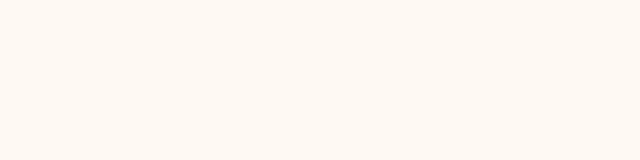
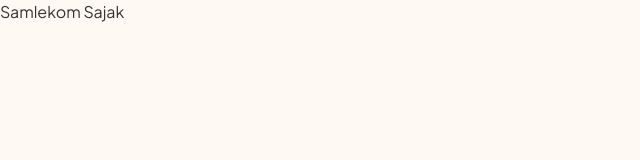
Before and after one commit to SuryaAtmaja1/10-Aplikasi-Web-2025, a Next.js app in the folder frontend/: page / in a window 1280 px wide. Shown: the top 160 px of the page, without its empty margins (0-640 px from the left). Built offline with nearby package versions, Linux system fonts and the light colour scheme; a web font is replaced by a local one.

Commit message:
fix: font and color backgroun default

```diff
--- a/frontend/package.json
+++ b/frontend/package.json
@@ -11,7 +11,8 @@
   "dependencies": {
     "next": "16.0.0",
     "react": "19.2.0",
-    "react-dom": "19.2.0"
+    "react-dom": "19.2.0",
+    "react-icons": "^5.5.0"
   },
   "devDependencies": {
     "@tailwindcss/postcss": "^4",
--- a/frontend/src/app/globals.css
+++ b/frontend/src/app/globals.css
@@ -2,7 +2,7 @@
 
 :root {
   --background: #fff9f4;
-  --foreground: #fff9f4;
+  --foreground: #363231;
 }
 
 @theme inline {
@@ -25,5 +25,5 @@
 body {
   background: var(--background);
   color: var(--foreground);
-  font-family: Arial, Helvetica, sans-serif;
+  font-family: var(--font-jakarta);
 }
```
Also changed, not shown: 1 other file (tests, documents, lock files or other folders).
